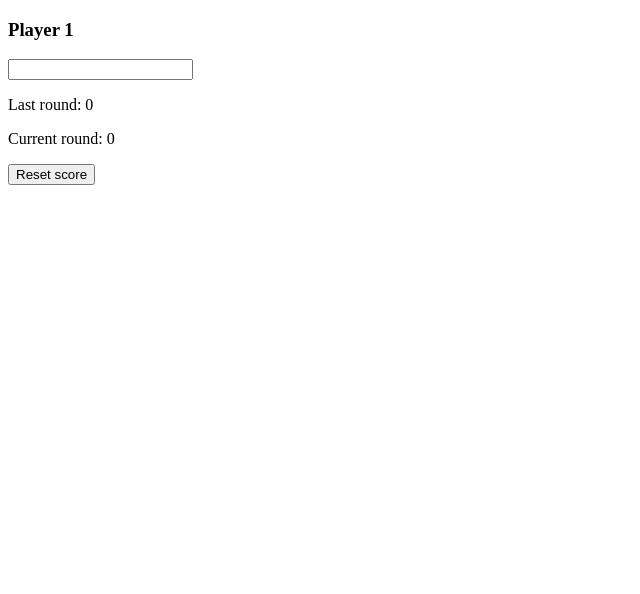
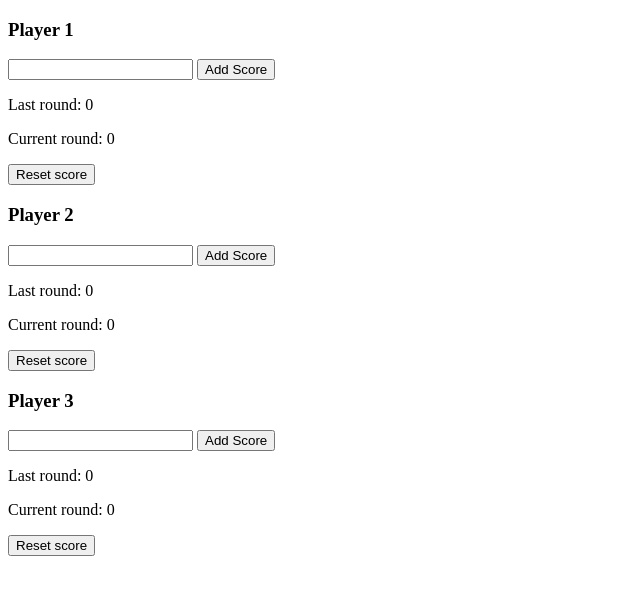
Before and after one commit to infinity899/darts, a plain HTML site: page index.html in a window 1280 px wide. Shown: the whole page, without its empty margins (0-640 px from the left). Drawn offline with nearby package versions, Linux system fonts and the light colour scheme.

Commit message:
3 players update

```diff
--- a/app.js
+++ b/app.js
@@ -1,5 +1,8 @@
+var players = ['#darts', '#darts2', '#darts3']
+
+for (var player in players) {
   new Vue({
-        el: '#darts',
+    el: players[player],
     data: {
       value: 0,
       score: 0
@@ -17,3 +20,4 @@ new Vue({
       }
     }
   });
+}
--- a/index.html
+++ b/index.html
@@ -11,7 +11,46 @@
     <div id="darts">
         <div class="player">
             <h3>Player 1</h3>
-            <input type="number" @keyup.enter="value = $event.target.value, adunare()">
+            <form v-on:submit.prevent="onSubmit">
+                <input type="number" @keypress.enter="value = $event.target.value, adunare()">
+                <button type="submit">Add Score</button>
+            </form>
+            <p>
+                Last round: {{ value }}
+            </p>
+
+            <p>
+                Current round: {{ score }}
+            </p>
+            <button @click="reseter()">Reset score</button>
+        </div>
+    </div>
+
+    <div id="darts2">
+        <div class="player">
+            <h3>Player 2</h3>
+            <form v-on:submit.prevent="onSubmit">
+                <input type="number" @keypress.enter="value = $event.target.value, adunare()">
+                <button type="submit">Add Score</button>
+            </form>
+            <p>
+                Last round: {{ value }}
+            </p>
+
+            <p>
+                Current round: {{ score }}
+            </p>
+            <button @click="reseter()">Reset score</button>
+        </div>
+    </div>
+
+    <div id="darts3">
+        <div class="player">
+            <h3>Player 3</h3>
+            <form v-on:submit.prevent="onSubmit">
+                <input type="number" @keypress.enter="value = $event.target.value, adunare()">
+                <button type="submit">Add Score</button>
+            </form>
             <p>
                 Last round: {{ value }}
             </p>
```
Lines whose indentation alone changed are shown as unchanged.
